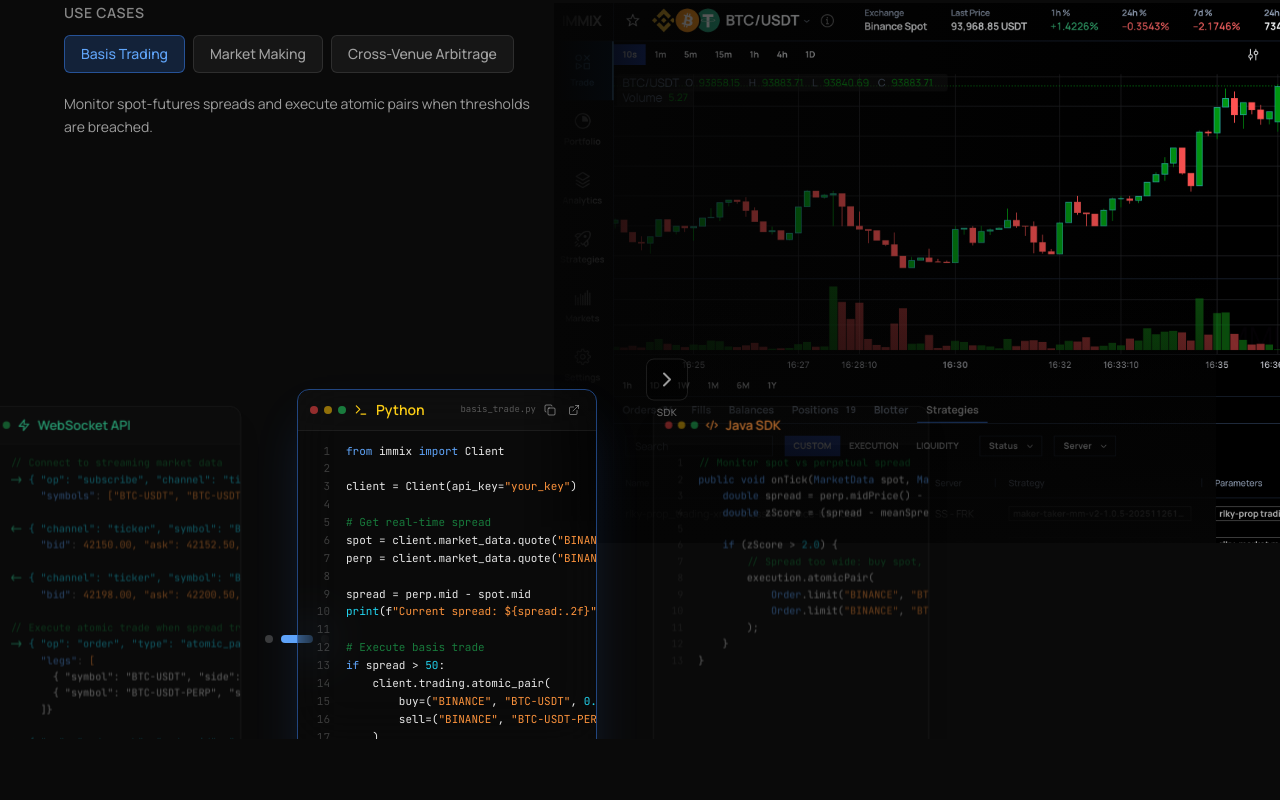
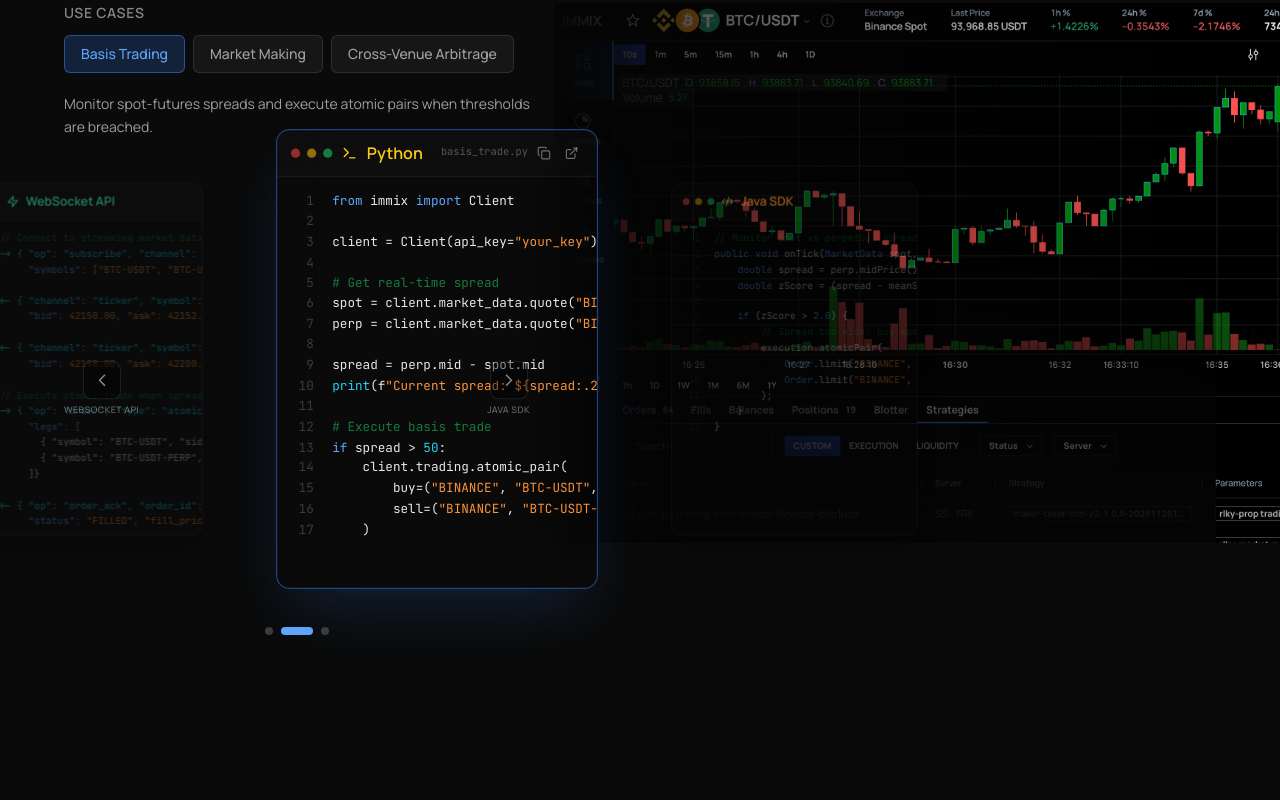
Before and after one commit to coinstrats/immix-website-v2, a React (Vite) app: page / in a window 1280 px wide. Shown: the part 2960-3760 px from the top of the page. Built offline with nearby package versions, Linux system fonts and the light colour scheme.

Commit message:
Updated IntegrationDeck.tsx

```diff
--- a/src/components/ui/IntegrationDeck.tsx
+++ b/src/components/ui/IntegrationDeck.tsx
@@ -235,12 +235,15 @@ interface CardProps {
   onCopy: () => void;
   copied: boolean;
   reducedMotion: boolean;
+  centerCardWidth: number;
+  centerCardHeight: number;
 }
 
-const CARD_WIDTH = 300;
-const CARD_HEIGHT = 420;
-const SIDE_CARD_SCALE = 0.92;
-const SIDE_CARD_VISIBLE = 70;
+const CARD_WIDTH = 280;
+const CARD_HEIGHT = 400;
+const CENTER_SCALE = 1.15;
+const SIDE_CARD_SCALE = 0.88;
+const SIDE_CARD_VISIBLE = 50;
 
 const DeckCard = ({
   example,
@@ -249,32 +252,35 @@ const DeckCard = ({
   onClick,
   onCopy,
   copied,
-  reducedMotion
+  reducedMotion,
+  centerCardWidth,
+  centerCardHeight
 }: CardProps) => {
   const SyntaxHighlighter = getSyntaxHighlighter(example.language);
   const colors = languageColors[example.language];
 
   const getTransform = () => {
-    const scaledWidth = CARD_WIDTH * SIDE_CARD_SCALE;
-    const centerOffset = (CARD_WIDTH - scaledWidth) / 2;
-    const hideAmount = scaledWidth - SIDE_CARD_VISIBLE;
+    const sideCardWidth = CARD_WIDTH * SIDE_CARD_SCALE;
+    const hideAmount = sideCardWidth - SIDE_CARD_VISIBLE;
 
     if (position === 'center') {
-      return { x: 0, scale: 1, zIndex: 30, opacity: 1 };
+      return { x: 0, scale: CENTER_SCALE, zIndex: 30, opacity: 1 };
     }
     if (position === 'left') {
+      const offset = (centerCardWidth / 2) + hideAmount;
       return {
-        x: -(CARD_WIDTH / 2 + hideAmount - centerOffset),
+        x: -offset,
         scale: SIDE_CARD_SCALE,
         zIndex: 20,
-        opacity: 0.7
+        opacity: 0.6
       };
     }
+    const offset = (centerCardWidth / 2) + hideAmount;
     return {
-      x: CARD_WIDTH / 2 + hideAmount - centerOffset,
+      x: offset,
       scale: SIDE_CARD_SCALE,
       zIndex: 20,
-      opacity: 0.7
+      opacity: 0.6
     };
   };
 
@@ -295,7 +301,7 @@ const DeckCard = ({
       }}
       style={{ zIndex: transform.zIndex }}
       onClick={onClick}
-      className="absolute left-1/2 top-1/2 -translate-x-1/2 -translate-y-1/2 cursor-pointer"
+      className="absolute left-1/2 top-0 -translate-x-1/2 cursor-pointer"
     >
       <div
         style={{ width: CARD_WIDTH, height: CARD_HEIGHT }}
@@ -359,7 +365,7 @@ const DeckCard = ({
           className={`
             h-[calc(100%-44px)] overflow-auto p-3
             scrollbar-thin scrollbar-track-transparent scrollbar-thumb-white/10
-            ${!isActive ? 'opacity-60' : ''}
+            ${!isActive ? 'opacity-50' : ''}
           `}
           style={{ pointerEvents: isActive ? 'auto' : 'none' }}
         >
@@ -380,28 +386,22 @@ interface ArrowButtonProps {
 
 const ArrowButton = ({ side, label, onClick }: ArrowButtonProps) => {
   const isLeft = side === 'left';
-  const scaledWidth = CARD_WIDTH * SIDE_CARD_SCALE;
-  const hideAmount = scaledWidth - SIDE_CARD_VISIBLE;
-  const arrowPosition = CARD_WIDTH / 2 + hideAmount + SIDE_CARD_VISIBLE / 2;
 
   return (
     <motion.button
       onClick={onClick}
-      className="absolute top-1/2 -translate-y-1/2 z-40 flex flex-col items-center gap-1 group"
-      style={{
-        [isLeft ? 'left' : 'right']: `calc(50% - ${arrowPosition}px)`
-      }}
+      className={`absolute top-1/2 -translate-y-1/2 z-40 flex flex-col items-center gap-1 group ${isLeft ? 'left-0' : 'right-0'}`}
       whileHover={{ scale: 1.1 }}
       whileTap={{ scale: 0.95 }}
     >
       <div className="p-2 rounded-lg bg-black/40 border border-white/10 group-hover:border-white/20 group-hover:bg-black/60 transition-all">
         {isLeft ? (
-          <ChevronLeft size={24} className="text-white/60 group-hover:text-white/90" />
+          <ChevronLeft size={20} className="text-white/50 group-hover:text-white/80" />
         ) : (
-          <ChevronRight size={24} className="text-white/60 group-hover:text-white/90" />
+          <ChevronRight size={20} className="text-white/50 group-hover:text-white/80" />
         )}
       </div>
-      <span className="text-[10px] text-white/40 group-hover:text-white/70 uppercase tracking-wider font-medium">
+      <span className="text-[9px] text-white/40 group-hover:text-white/70 uppercase tracking-wider font-medium whitespace-nowrap">
         {label}
       </span>
     </motion.button>
@@ -494,6 +494,11 @@ export const IntegrationDeck = ({ examples, defaultActive }: IntegrationDeckProp
   const leftExample = getLeftExample();
   const rightExample = getRightExample();
 
+  const centerCardWidth = CARD_WIDTH * CENTER_SCALE;
+  const centerCardHeight = CARD_HEIGHT * CENTER_SCALE;
+  const sideCardWidth = CARD_WIDTH * SIDE_CARD_SCALE;
+  const totalWidth = centerCardWidth + (SIDE_CARD_VISIBLE * 2) + 100;
+
   return (
     <div
       className="relative"
@@ -501,21 +506,19 @@ export const IntegrationDeck = ({ examples, defaultActive }: IntegrationDeckProp
       onTouchEnd={handleTouchEnd}
     >
       <div
-        className="relative mx-auto"
-        style={{ height: CARD_HEIGHT + 40, maxWidth: CARD_WIDTH + SIDE_CARD_VISIBLE * 2 + 80 }}
+        className="relative mx-auto flex items-center justify-between"
+        style={{ height: centerCardHeight, width: totalWidth, maxWidth: '100%' }}
       >
         <ArrowButton
           side="left"
-          label="API"
+          label={leftExample.label}
           onClick={navigateLeft}
         />
 
-        <ArrowButton
-          side="right"
-          label="SDK"
-          onClick={navigateRight}
-        />
-
+        <div
+          className="relative flex-1 h-full"
+          style={{ marginLeft: 50, marginRight: 50 }}
+        >
           <AnimatePresence mode="sync">
             {orderedExamples.map((example) => (
               <DeckCard
@@ -527,12 +530,21 @@ export const IntegrationDeck = ({ examples, defaultActive }: IntegrationDeckProp
                 onCopy={handleCopy}
                 copied={copied && activeId === example.id}
                 reducedMotion={reducedMotion}
+                centerCardWidth={centerCardWidth}
+                centerCardHeight={centerCardHeight}
               />
             ))}
           </AnimatePresence>
         </div>
 
-      <div className="flex justify-center gap-2 mt-4">
+        <ArrowButton
+          side="right"
+          label={rightExample.label}
+          onClick={navigateRight}
+        />
+      </div>
+
+      <div className="flex justify-center gap-2" style={{ marginTop: 8 }}>
         {orderedExamples.map((example) => (
           <button
             key={example.id}
```
Lines whose indentation alone changed are shown as unchanged.
